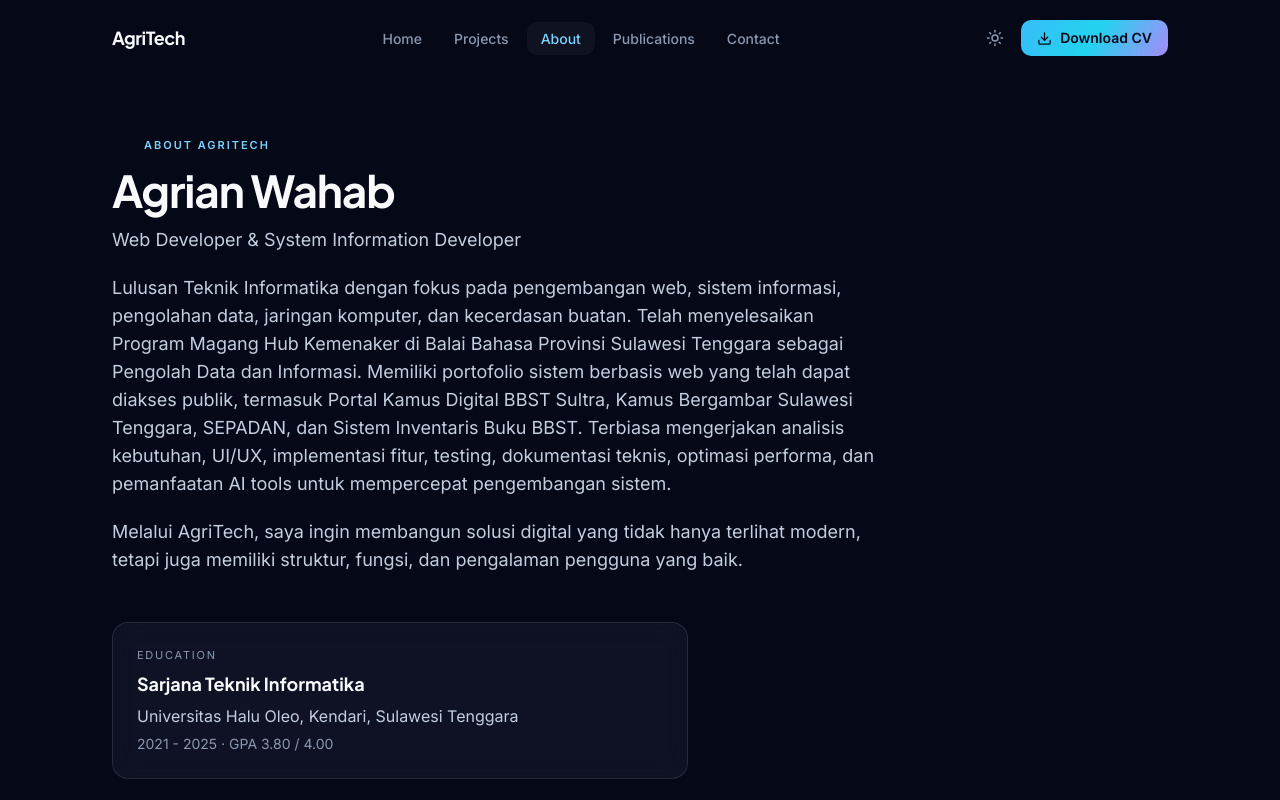
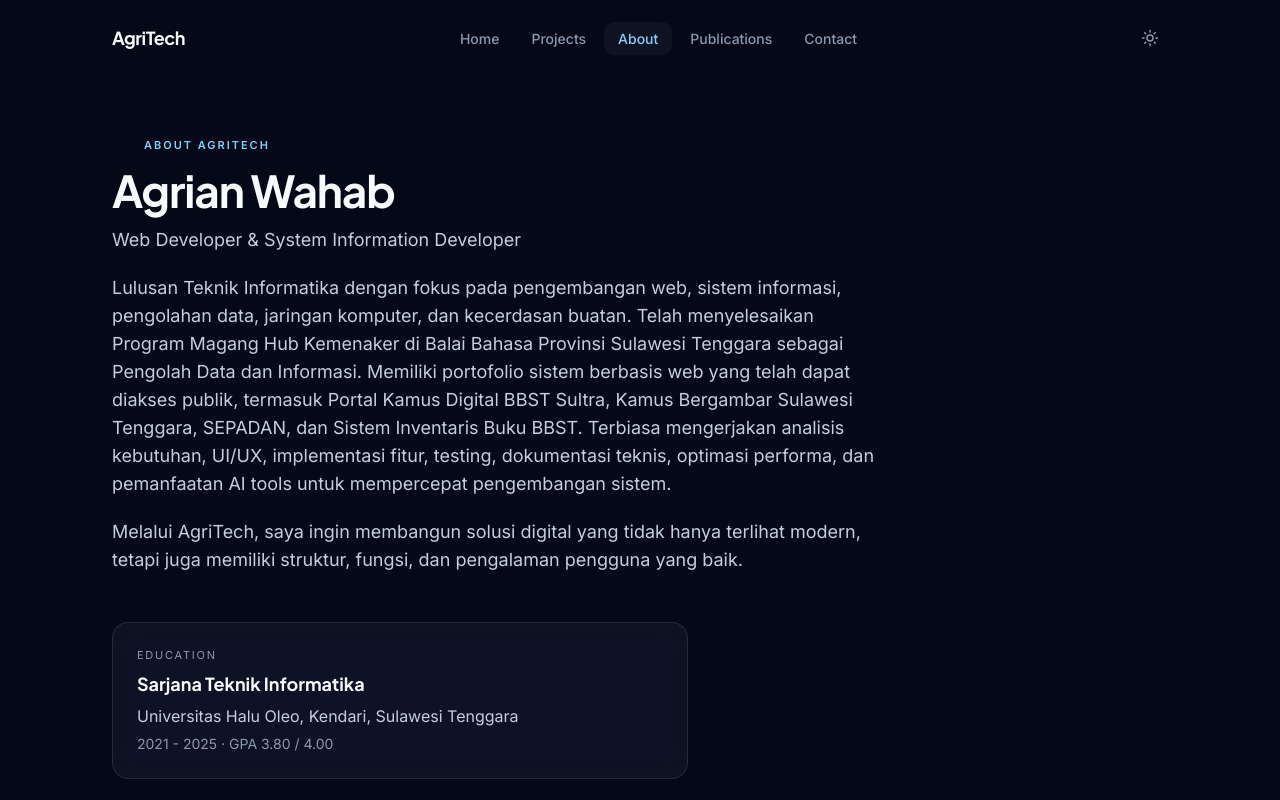
Before and after one commit to agrianwahab29/portolio-agritech, a Next.js app: page /about in a window 1280 px wide. Shown: the top 800 px of the page. Built offline with nearby package versions, Linux system fonts and the light colour scheme.

Commit message:
refactor: remove Download CV button from navbar (desktop + mobile)

```diff
--- a/components/layout/Navbar.tsx
+++ b/components/layout/Navbar.tsx
@@ -3,7 +3,7 @@
 import { useState, useEffect } from "react";
 import Link from "next/link";
 import { usePathname } from "next/navigation";
-import { Menu, X, Download } from "lucide-react";
+import { Menu, X } from "lucide-react";
 import { cn } from "@/lib/utils";
 import { ThemeToggle } from "@/components/layout/ThemeToggle";
 import { profile } from "@/data/profile";
@@ -79,14 +79,6 @@ export function Navbar() {
 
         <div className="hidden items-center gap-2 lg:flex">
           <ThemeToggle />
-          <a
-            href={profile.cvUrl}
-            download
-            className="inline-flex items-center gap-2 rounded-button bg-gradient-hero px-4 py-2 text-sm font-semibold text-brand-contrast transition-all hover:shadow-glow active:scale-[0.97]"
-          >
-            <Download size={15} />
-            Download CV
-          </a>
         </div>
 
         {/* Mobile controls */}
@@ -129,16 +121,6 @@ export function Navbar() {
                   </li>
                 );
               })}
-              <li className="pt-3">
-                <a
-                  href={profile.cvUrl}
-                  download
-                  className="flex w-full items-center justify-center gap-2 rounded-button bg-gradient-hero px-5 py-3 text-sm font-semibold text-brand-contrast"
-                >
-                  <Download size={15} />
-                  Download CV
-                </a>
-              </li>
             </ul>
           </div>
         </div>
```
